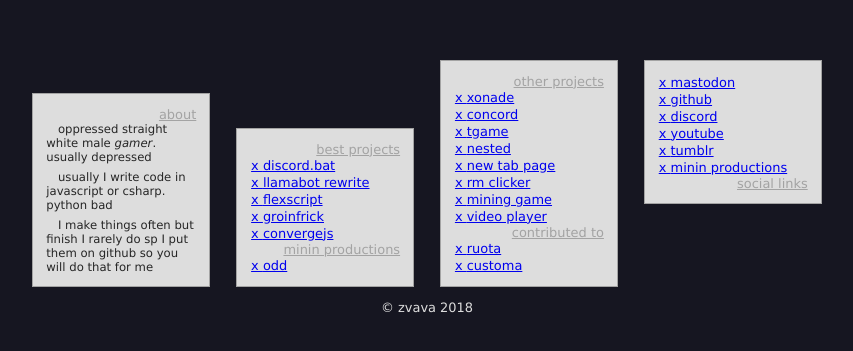
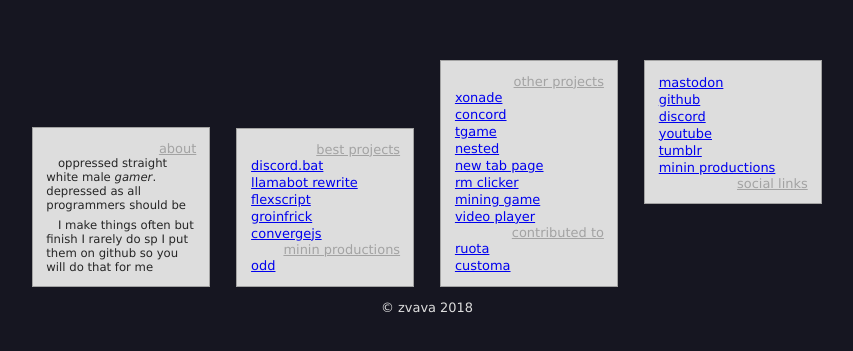
Before and after one commit to mininmobile/mininmobile.github.io, a plain HTML site: page index.html in a window 1280 px wide. Shown: the part 219-570 px from the top of the page, without its empty margins (213-1066 px from the left). Drawn offline with Linux system fonts and the light colour scheme.

Commit message:
stuff, things

```diff
--- a/index.html
+++ b/index.html
@@ -15,48 +15,47 @@
 			<!-- mini portfolio -->
 			<div class="container about">
 				<h1>about</h1>
-				<p>oppressed straight white male <i>gamer</i>. usually depressed</p>
-				<p>usually I write code in javascript or csharp. python bad</p>
+				<p>oppressed straight white male <i>gamer</i>. depressed as all programmers should be</p>
 				<p>I make things often but finish I rarely do sp I put them on github so you will do that for me</p>
 			</div>
 
 			<!-- best projects -->
 			<div class="container">
 				<h1>best projects</h1>
-				<a logo="x" target="_blank" href="https://github.com/mininmobile/discord.bat">discord.bat</a>
-				<a logo="x" target="_blank" href="https://github.com/mininmobile/llamabot-rewrite">llamabot rewrite</a>
-				<a logo="x" target="_blank" href="https://github.com/mininmobile/flexscript">flexscript</a>
-				<a logo="x" target="_blank" href="https://github.com/mininmobile/groinfrick">groinfrick</a>
-				<a logo="x" target="_blank" href="https://github.com/mininmobile/convergejs">convergejs</a>
+				<a target="_blank" href="https://github.com/mininmobile/discord.bat">discord.bat</a>
+				<a target="_blank" href="https://github.com/mininmobile/llamabot-rewrite">llamabot rewrite</a>
+				<a target="_blank" href="https://github.com/mininmobile/flexscript">flexscript</a>
+				<a target="_blank" href="https://github.com/mininmobile/groinfrick">groinfrick</a>
+				<a target="_blank" href="https://github.com/mininmobile/convergejs">convergejs</a>
 				<h1>minin productions</h1>
-				<a logo="x" target="_blank" href="https://github.com/mininp/odd">odd</a>
+				<a target="_blank" href="https://github.com/mininp/odd">odd</a>
 			</div>
 
 			<!-- other projects -->
 			<div class="container">
 				<h1>other projects</h1>
-				<a logo="x" target="_blank" href="https://github.com/mininmobile/xonade">xonade</a>
-				<a logo="x" target="_blank" href="https://github.com/mininmobile/concord">concord</a>
-				<a logo="x" target="_blank" href="https://github.com/mininmobile/tgame">tgame</a>
-				<a logo="x" target="_blank" href="https://github.com/mininmobile/nested">nested</a>
-				<a logo="x" target="_blank" href="https://github.com/mininmobile/new-tab-page">new tab page</a>
-				<a logo="x" target="_blank" href="https://github.com/mininmobile/rm-clicker">rm clicker</a>
-				<a logo="x" target="_blank" href="https://github.com/mininmobile/mining-game">mining game</a>
-				<a logo="x" target="_blank" href="https://github.com/mininmobile/video-player">video player</a>
+				<a target="_blank" href="https://github.com/mininmobile/xonade">xonade</a>
+				<a target="_blank" href="https://github.com/mininmobile/concord">concord</a>
+				<a target="_blank" href="https://github.com/mininmobile/tgame">tgame</a>
+				<a target="_blank" href="https://github.com/mininmobile/nested">nested</a>
+				<a target="_blank" href="https://github.com/mininmobile/new-tab-page">new tab page</a>
+				<a target="_blank" href="https://github.com/mininmobile/rm-clicker">rm clicker</a>
+				<a target="_blank" href="https://github.com/mininmobile/mining-game">mining game</a>
+				<a target="_blank" href="https://github.com/mininmobile/video-player">video player</a>
 				<h1>contributed to</h1>
-				<a logo="x" target="_blank" href="https://github.com/Ruota-Lang/Ruota">ruota</a>
-				<a logo="x" target="_blank" href="https://github.com/Customa/Customa">customa</a>
+				<a target="_blank" href="https://github.com/Ruota-Lang/Ruota">ruota</a>
+				<a target="_blank" href="https://github.com/Customa/Customa">customa</a>
 			</div>
 		</div>
 		<div class="wrapper top">
 			<!-- social links -->
 			<div class="container">
-				<a logo="x" target="_blank" href="https://toot.cafe/@zvava">mastodon</a>
-				<a logo="x" target="_blank" href="https://github.com/mininmobile">github</a>
-				<a logo="x" target="_blank" href="https://discord.gg/FFpR7e3">discord</a>
-				<a logo="x" target="_blank" href="https://www.youtube.com/channel/UCIjCvWOcwfMdByDEJSJz6KQ">youtube</a>
-				<a logo="x" target="_blank" href="https://notminin.tumblr.com/">tumblr</a>
-				<a logo="x" target="_blank" href="https://minin.neocities.org/productions/">minin productions</a>
+				<a target="_blank" href="https://toot.cafe/@zvava">mastodon</a>
+				<a target="_blank" href="https://github.com/mininmobile">github</a>
+				<a target="_blank" href="https://discord.gg/FFpR7e3">discord</a>
+				<a target="_blank" href="https://www.youtube.com/channel/UCIjCvWOcwfMdByDEJSJz6KQ">youtube</a>
+				<a target="_blank" href="https://notminin.tumblr.com/">tumblr</a>
+				<a target="_blank" href="https://minin.neocities.org/productions/">minin productions</a>
 				<h1>social links</h1>
 			</div>
 		</div>
--- a/src/main.css
+++ b/src/main.css
@@ -42,7 +42,7 @@ p, h1, h2, h3, h4, h5, h6 {
 
 .container {
 	min-width: 150px;
-	width: 10vw;
+	width: 10.5vw;
 	margin: 1em;
 	padding: 1em;
 	color: #262626;
@@ -52,14 +52,19 @@ p, h1, h2, h3, h4, h5, h6 {
 
 /* container content */
 
-.about:first-child > p {
+.about > p {
 	margin-bottom: 0.5em;
 	text-indent: 1em;
 	font-size: 0.9em;
 }
 
-.about:first-child > p:last-child {
-	margin: 0;
+.about > p:last-child {
+	margin-bottom: 0;
+}
+
+.container > .title {
+	display: flex;
+	justify-content: flex-end;
 }
 
 .container > h1 {
@@ -82,10 +87,6 @@ p, h1, h2, h3, h4, h5, h6 {
 	border: 1px solid #a3a3a3;
 }
 
-.container > a::before {
-	content: attr(logo)" ";
-}
-
 /* "responsive design" */
 
 @media only screen and (orientation:portrait) {
```
